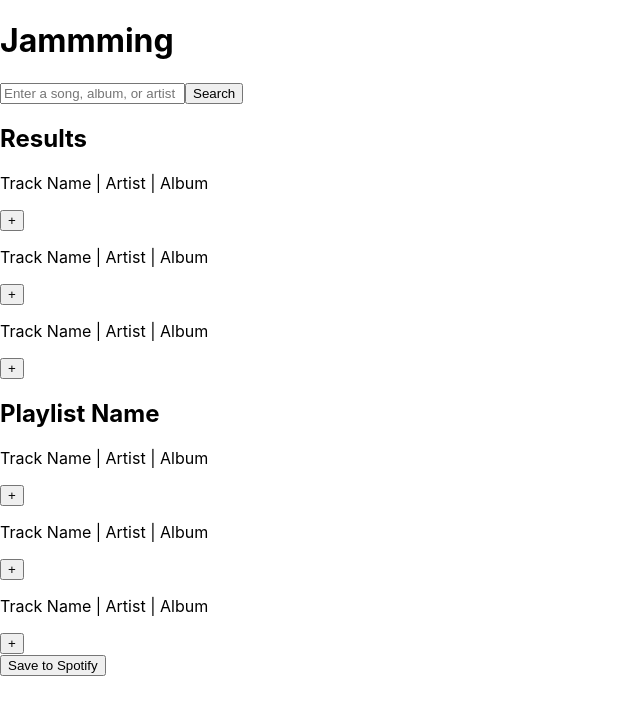
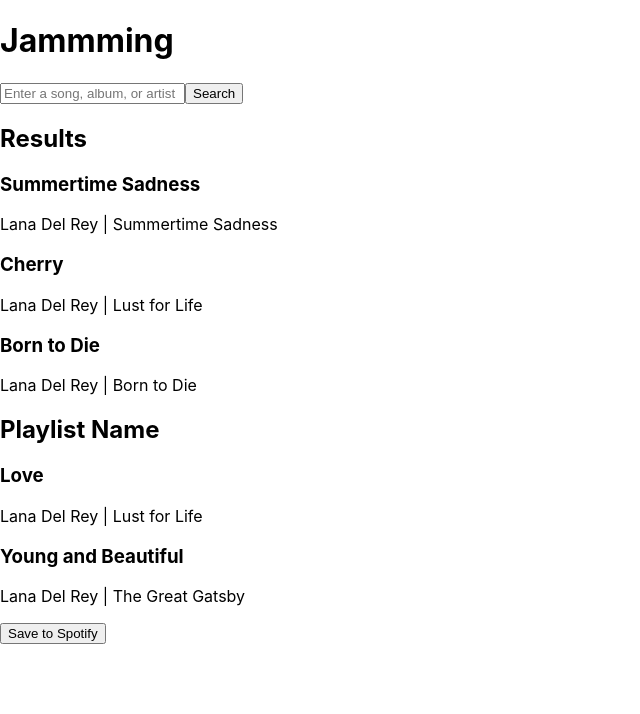
Before and after one commit to OleNY1/Jammming, a React (Create React App) app: page / in a window 1280 px wide. Shown: the top 714 px of the page, without its empty margins (0-640 px from the left). Built offline with nearby package versions, Linux system fonts and the light colour scheme.

Commit message:
Implement Track Listing in The Component Tree

```diff
--- a/src/components/App/App.js
+++ b/src/components/App/App.js
@@ -1,17 +1,55 @@
-import React from 'react';
+import React, {useState} from 'react';
 import SearchBar from '../SearchBar/SearchBar';
 import SearchResults from '../SearchResults/SearchResults';
 import Playlist from '../Playlist/Playlist';
 
+//It is a React functional component
+//A React component is just a JavaScript function that returns JSX (UI)
+function App() {
+  //hard-coded track data
+  const [searchResults] = useState([
+    {
+      name: 'Summertime Sadness',
+      artist: 'Lana Del Rey',
+      album: 'Summertime Sadness',
+      id: 1
+    },
+    {
+      name: 'Cherry',
+      artist: 'Lana Del Rey',
+      album: 'Lust for Life',
+      id: 2
+    },
+    {
+      name: 'Born to Die',
+      artist: 'Lana Del Rey',
+      album: 'Born to Die',
+      id: 3
+    }
+  ]);
 
-function App() {
+  const [playlistTracks] = useState([
+    {
+      name: 'Love',
+      artist: 'Lana Del Rey',
+      album: 'Lust for Life',
+      id: 4
+    },
+    {
+      name: 'Young and Beautiful',
+      artist: 'Lana Del Rey',
+      album: 'The Great Gatsby',
+      id: 5
+    }
+  ]);
+
   return (
     <div>
       <h1>Jammming</h1>
       <SearchBar />
       <div className="App-playlist">
-        <SearchResults />
-        <Playlist />
+        <SearchResults searchResults={searchResults}/>
+        <Playlist playlistTracks={playlistTracks}/>
       </div>
     </div>
   );
--- a/src/components/Playlist/Playlist.js
+++ b/src/components/Playlist/Playlist.js
@@ -1,11 +1,11 @@
 import React from 'react';
 import TrackList from '../TrackList/TrackList';
 
-function Playlist() {
+function Playlist({playlistTracks}) {
   return (
     <div>
       <h2>Playlist Name</h2>
-      <TrackList />
+      <TrackList tracks={playlistTracks}/>
       <button>Save to Spotify</button>
     </div>
   );
--- a/src/components/SearchResults/SearchResults.js
+++ b/src/components/SearchResults/SearchResults.js
@@ -1,11 +1,11 @@
 import React from 'react';
 import TrackList from '../TrackList/TrackList';
 
-function SearchResults() {
+function SearchResults({searchResults}) {
   return (
-    <div>
+    <div className='searchResults'>
       <h2>Results</h2>
-      <TrackList />
+      <TrackList tracks={searchResults}/>
     </div>
   );
 }
--- a/src/components/Track/Track.js
+++ b/src/components/Track/Track.js
@@ -1,10 +1,10 @@
 import React from 'react';
 
-function Track() {
+function Track({name, artist, album}) {
   return (
-    <div>
-      <p>Track Name | Artist | Album</p>
-      <button>+</button>
+    <div className='Track'>
+      <h3>{name}</h3>
+      <p>{artist} | {album}</p>
     </div>
   );
 }
--- a/src/components/TrackList/TrackList.js
+++ b/src/components/TrackList/TrackList.js
@@ -1,12 +1,17 @@
 import React from 'react';
 import Track from '../Track/Track';
 
-function TrackList() {
+function TrackList({tracks = []}) {
   return (
-    <div>
-      <Track />
-      <Track />
-      <Track />
+    <div className='TrackList'>
+      {tracks.map(track => (
+        <Track
+            key={track.id}
+            name={track.name}
+            artist={track.artist}
+            album={track.album}
+        />
+      ))}
     </div>
   );
 }
```
